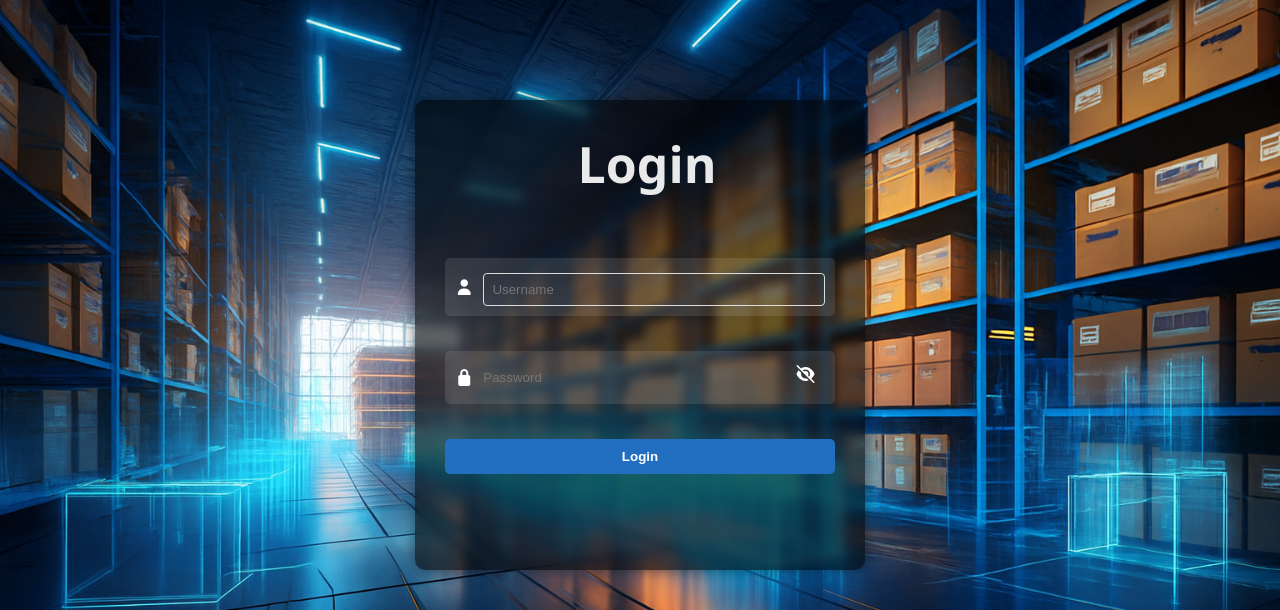
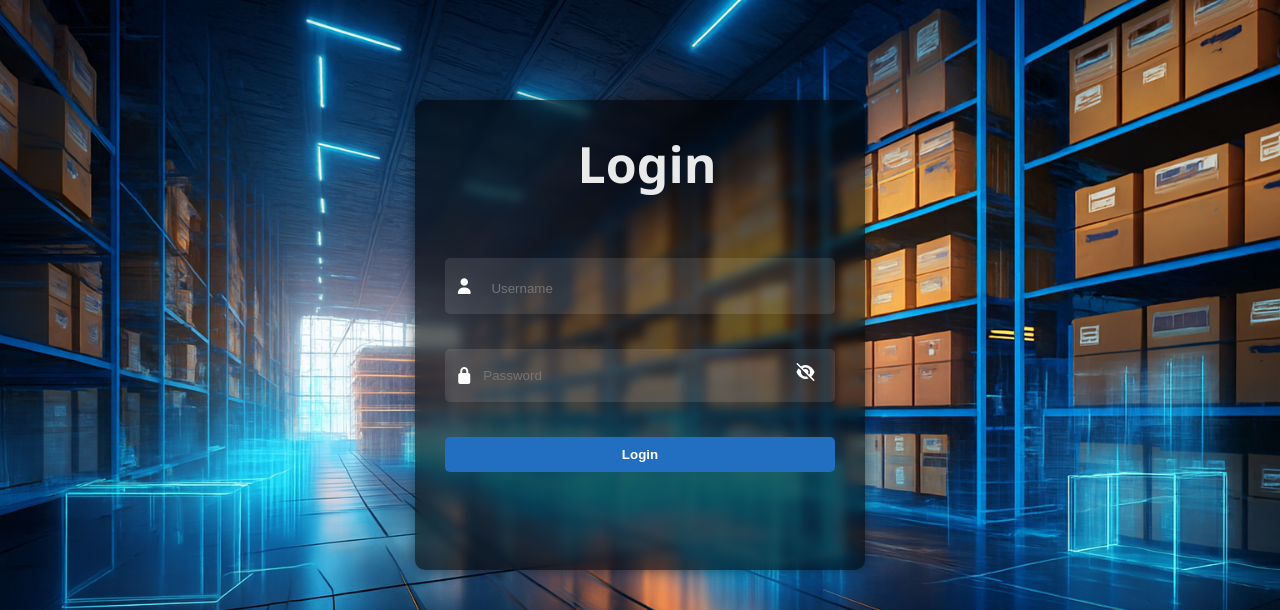
Before and after one commit to Ericson-999/sales-inventory-system, a PHP site: page /login.php in a window 1280 px wide. Shown: the top 610 px of the page. Run offline with PHP 8.4, Linux system fonts and the light colour scheme; some libraries are stand-ins or nearby versions.

Commit message:
style: Remove border from number input fields for improved aesthetics

```diff
--- a/frontend/style.css
+++ b/frontend/style.css
@@ -683,7 +683,6 @@ input[type="number"],
 select {
   width: 100%;
   padding: 8px;
-  border: 1px solid #ddd;
   border-radius: 4px;
   box-sizing: border-box;
   margin-top: 5px;
```
